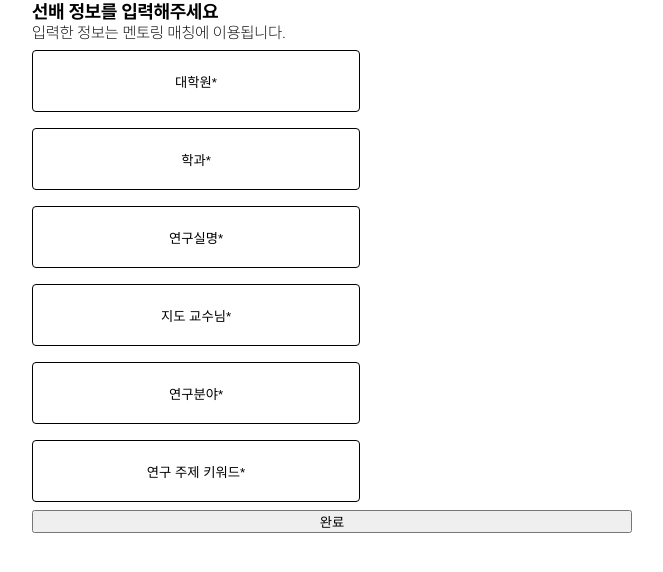
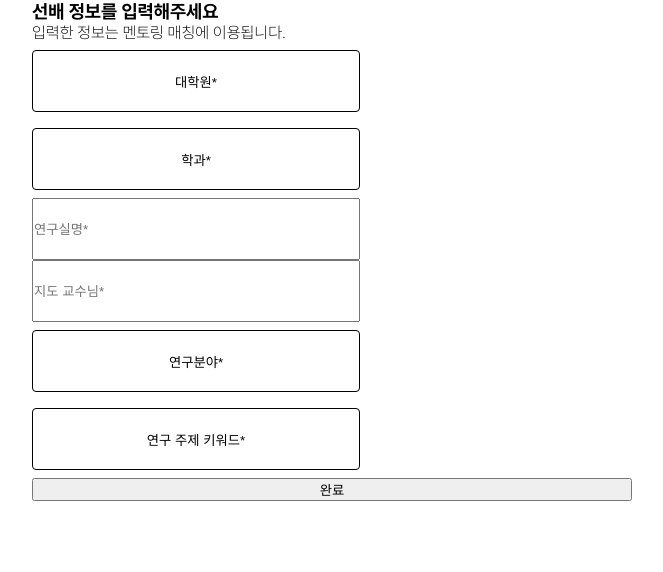
Before and after one commit to WE-ARE-RACCOONS/postgraduate-front, a Next.js app: page /signup/1/common-info/senior-info in a window 1280 px wide. Shown: the top 572 px of the page, without its empty margins (308-971 px from the left). Built offline with nearby package versions, Linux system fonts and the light colour scheme.

Commit message:
RAC-159 feat: 연구실명, 지도교수님 TextForm 구현

```diff
--- a/src/app/signup/[socialId]/common-info/senior-info/page.tsx
+++ b/src/app/signup/[socialId]/common-info/senior-info/page.tsx
@@ -2,8 +2,9 @@
 import ModalBtn from "@/components/Button/ModalBtn";
 import NextBtn from "@/components/Button/NextBtn";
 import RiseUpModal from "@/components/Modal/RiseUpModal";
+import TextForm from "@/components/SingleForm/TextForm";
 import useModal from "@/hooks/useModal";
-import { sMajorAtom, sPostGraduAtom } from "@/stores/senior";
+import { sLabAtom, sMajorAtom, sPostGraduAtom } from "@/stores/senior";
 import { ModalType } from "@/types/modal/riseUp";
 import { useAtomValue } from "jotai";
 import { useState } from "react";
@@ -23,8 +24,10 @@ function SeniorInfoPage() {
       <BtnContainer>
         <ModalBtn btnText={sPostGradu ? sPostGradu : '대학원*'} modalHandler={modalHandler} onClick={() => {setModalType('postgradu')}} />
         <ModalBtn btnText={sMajor ? sMajor : '학과*'} modalHandler={modalHandler} onClick={() => {setModalType('major')}} />
-        <ModalBtn btnText="연구실명*" modalHandler={modalHandler} />
-        <ModalBtn btnText="지도 교수님*" modalHandler={modalHandler} />
+        {/* <ModalBtn btnText="연구실명*" modalHandler={modalHandler} />
+        <ModalBtn btnText="지도 교수님*" modalHandler={modalHandler} /> */}
+        <TextForm placeholder="연구실명*" targetAtom='lab' />
+        <TextForm placeholder="지도 교수님*" targetAtom='professor' />
         <ModalBtn btnText="연구분야*" modalHandler={modalHandler} onClick={() => {setModalType('field')}} />
         <ModalBtn btnText="연구 주제 키워드*" modalHandler={modalHandler} onClick={() => {setModalType('keyword')}} />
         {/* 입력 조건 만족했을 때 넘어가는 걸로 NextBtn 클릭 이벤트 추가 */}
--- /dev/null
+++ b/src/components/SingleForm/TextForm/TextForm.styled.ts
@@ -0,0 +1,6 @@
+import styled from "styled-components";
+
+export const TextFormEl = styled.input`
+  width: 20.5rem;
+  height: 3.875rem;
+`
--- /dev/null
+++ b/src/components/SingleForm/TextForm/TextForm.tsx
@@ -0,0 +1,14 @@
+import { TextFormProps } from "@/types/form/textForm";
+import { TextFormEl } from "./TextForm.styled";
+import { useAtom } from "jotai";
+import { sLabAtom, sProfessorAtom } from "@/stores/senior";
+
+function TextForm(props: TextFormProps) {
+  const [targetAtom, setTargetAtom] = useAtom(props.targetAtom == 'lab' ? sLabAtom : sProfessorAtom);
+
+  return(
+    <TextFormEl type="text" placeholder={props.placeholder} onChange={(e) => setTargetAtom(e.currentTarget.value)} />
+  )
+}
+
+export default TextForm;
--- /dev/null
+++ b/src/components/SingleForm/TextForm/index.tsx
@@ -0,0 +1,3 @@
+import TextForm from "./TextForm";
+
+export default TextForm;
--- /dev/null
+++ b/src/types/form/textForm.ts
@@ -0,0 +1,4 @@
+export interface TextFormProps {
+  placeholder: string;
+  targetAtom: string;
+}
```
